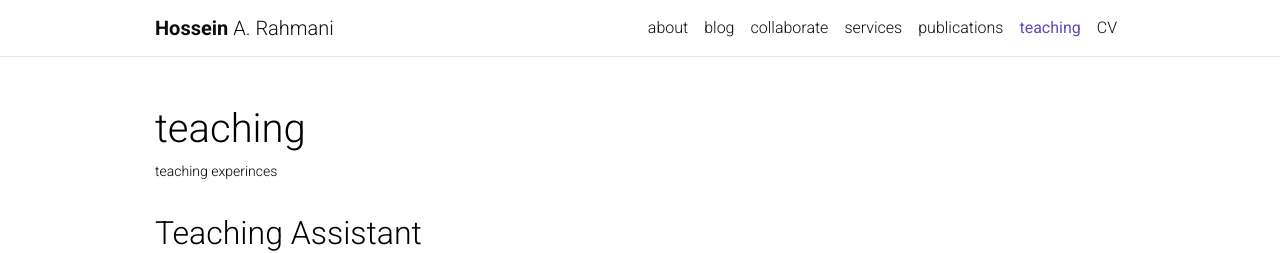
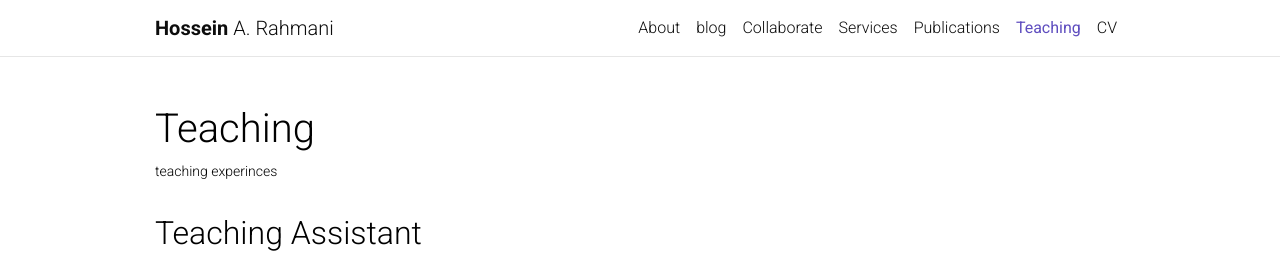
Before and after one commit to rahmanidashti/rahmanidashti.github.io, a Jekyll site: the page built from _pages/teaching.md, in a window 1280 px wide. Shown: the top 253 px of the page. Built offline with Jekyll 4.4.1, drawn with Linux system fonts in a browser that asks for light colours; full-size pictures stand in for the smaller copies a plugin makes; comment, search, counter and statistics services are not loaded; a style sheet for code colours, icons or effects is not loaded.

```diff
--- a/_pages/teaching.md
+++ b/_pages/teaching.md
@@ -1,7 +1,7 @@
 ---
 layout: page
 permalink: /teaching/
-title: teaching
+title: Teaching
 description: teaching experinces
 nav: true
 nav_order: 5
```
Also changed, not shown: _pages/about.md (+1 -1 lines), _pages/collaborate.md (+1 -1 lines), _pages/publications.md (+1 -1 lines), _pages/services.md (+1 -1 lines).
